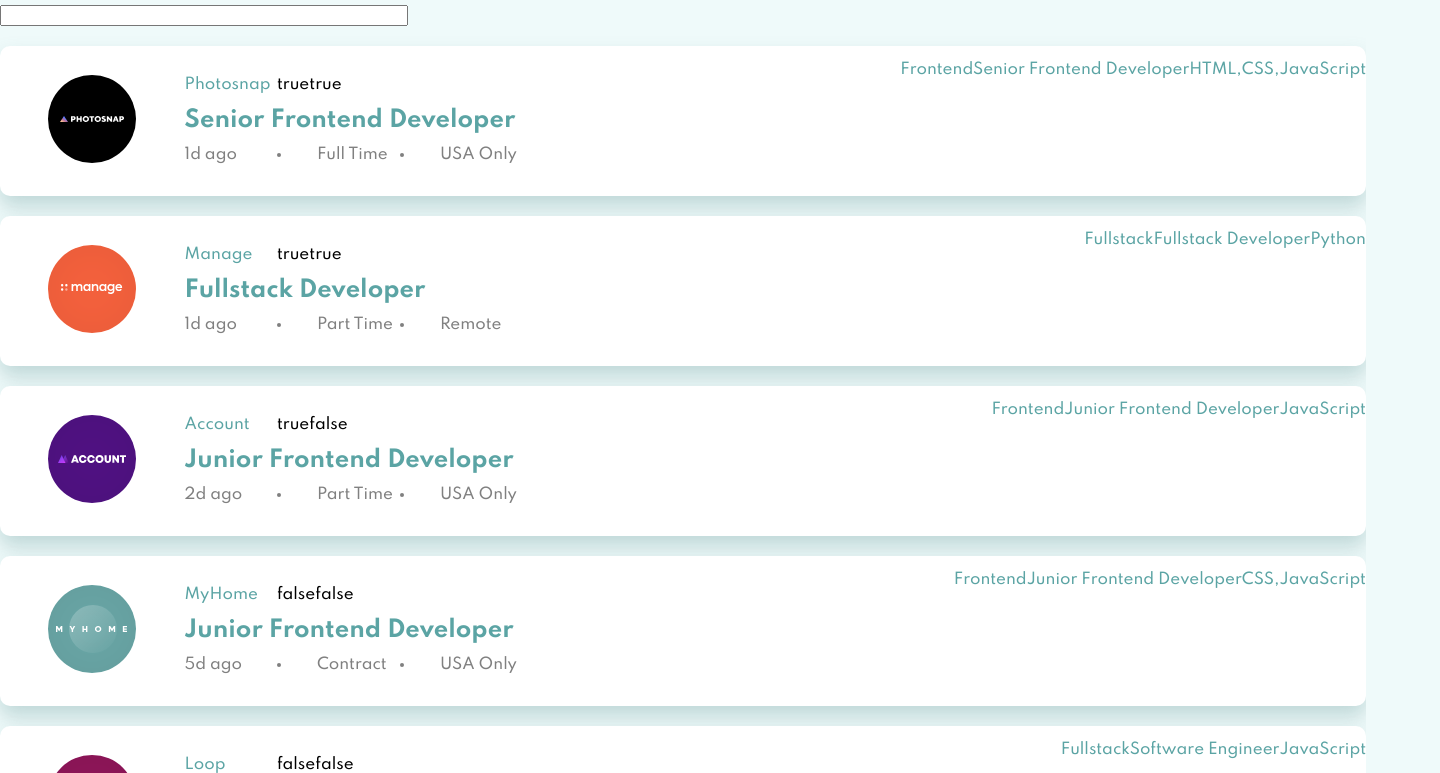
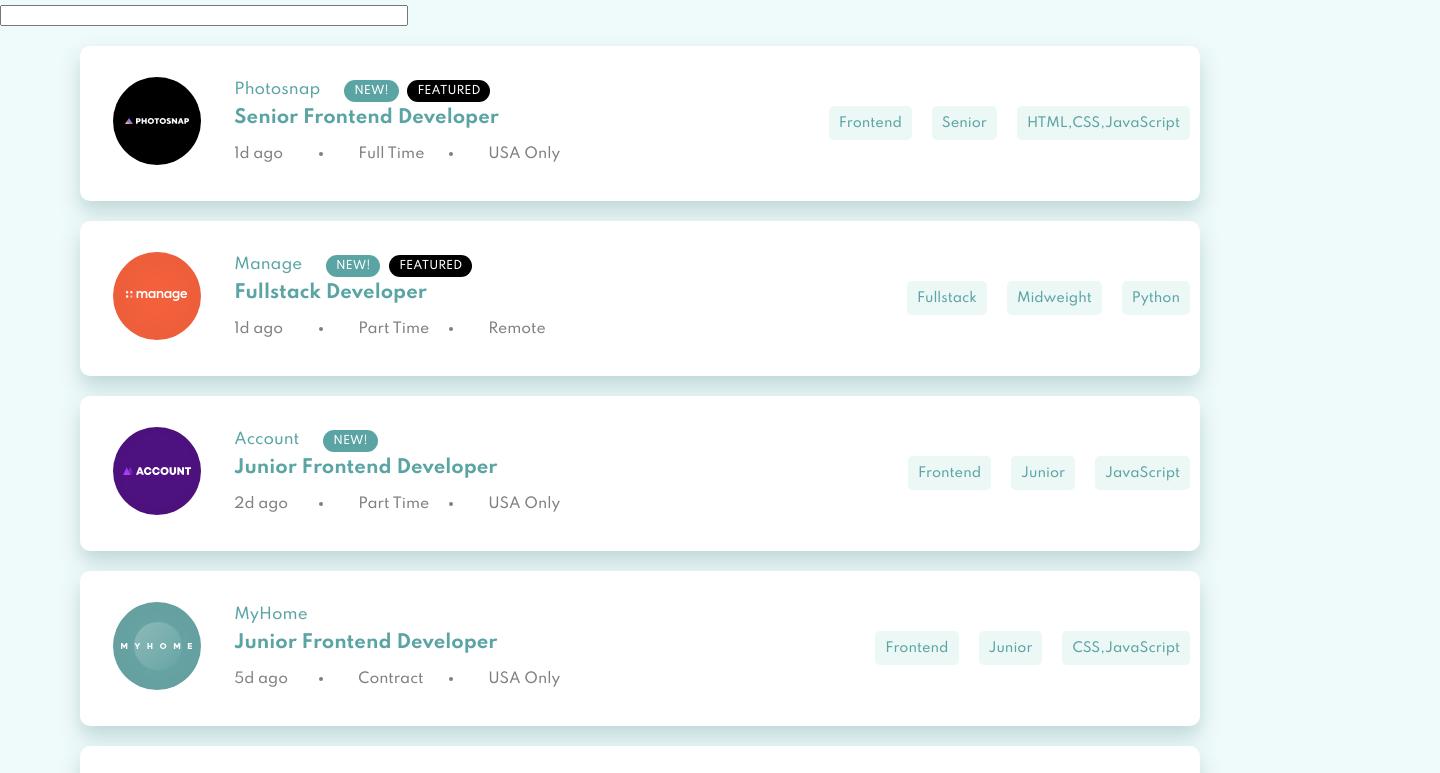
Before and after one commit to richardconvery/Job-listings-with-filtering, a plain HTML site: page index.html in a window 1280 px wide. Shown: the part 227-1000 px from the top of the page, 1440 px wide, since content can reach past the window. Drawn offline with nearby package versions, Linux system fonts and the light colour scheme.

Commit message:
Styling on tags and show on true

```diff
--- a/index.html
+++ b/index.html
@@ -13,12 +13,16 @@
     {{#each jobs}}
       <div id="jobs-container">
         <div class="job-card">
+          <div class="hover-to-highlight"></div>
           <div class="company-logo"><img src="resources/{{this.logo}}" alt="Photosnap"></div>
           <div class="job-details">
-            <div class="company-name cyan"><p>{{this.company}}</p></div>
-            <div class="job-highlights">
-              <p>{{this.new}}</p>
-              <p>{{this.featured}}</p>
+            <div class="company-name cyan"><p class="company">{{this.company}}</p>
+              {{#if this.new}}
+                <p class="new">NEW!</p>
+              {{/if}}
+              {{#if this.featured}}
+                <p class="featured">FEATURED</p>
+              {{/if}}
             </div>
             <div class="job-title cyan"><h2>{{this.position}}</h2></div>
             <div class="job-info grey">
@@ -28,10 +32,11 @@
             </div>
           </div>
           <div class="tags">
-            <div class="tag cyan"><p>{{this.role}}{{this.position}}{{this.languages}}</p></div>
+            <div class="tag cyan"><p class="role">{{this.role}}</p><p class="level">{{this.level}}</p><p class="languages">{{this.languages}}</p></div>
           </div>
         </div>
       </div>
+
       {{/each}}
   </script>
 
--- a/resources/css/style.css
+++ b/resources/css/style.css
@@ -22,6 +22,8 @@
 h2 {
     margin-top: auto;
     padding-top: 12px;
+    font-weight: bold;
+    font-size: 18px;
     }
 /* #endregion */
 /* #region Header*/
@@ -29,8 +31,13 @@
     background-color: var(--header-bg);
 }
 .hero-container {
-    text-align: center;
+    width: 1440px;
+    margin-left: auto;
+    margin-right: auto;
     height: 156px;
+    }
+svg {
+    width: 1400px;
     }
 /* #endregion */
 /* #region Filters*/
@@ -267,15 +274,26 @@
     width: 100%;
     display: flex;
 }
+.hover-to-highlight{
+    background-color: hsl(180, 29%, 50%);
+    height: 100%;
+    width: 10px;
+    height: 155px;
+    width: 5px;
+    position: absolute;
+    border-top-left-radius: 10px;
+    border-bottom-left-radius: 10px;
+    display: none;
+}
 .job-card {
     -webkit-box-shadow: 0px 11px 19px 0px rgba(102,153,153,0.29);
     box-shadow: 0px 11px 19px 0px rgba(102, 153, 153, 0.34);
-    width: 1366px;
-    height: 150px;
+    width: 1120px;
+    height: 155px;
     margin-left: auto;
     margin-right: auto;
     display: grid;
-    grid-template-columns: 2.5fr 5fr 11fr;
+    grid-template-columns: 3fr 5fr 11fr;
     margin-bottom: 20px;
     margin-top: 20px;
     background: white;
@@ -287,11 +305,12 @@
     margin-bottom: auto;
     }
 .company-name {
-    padding-top: 15px;
+    padding-top: 35px;
+    grid-column: 1 / span 3;
     }
 .job-details {
     display: grid;
-    grid-template: 50px 50px 50px / 1fr 2fr 1fr;
+    grid-template: 50px 50px 50px / 100px 200px 100px;
 }
 .job-highlights {
     display: flex;
@@ -304,11 +323,37 @@
 .job-info {
     grid-column: 1 / span 3;
     display: grid;
-    grid-template-columns: 0.6fr 0.8fr 1fr;
+    grid-template-columns: 85px 130px 100px;
+    font-size: 14px;
     }
+.company {
+        display: inline;
+}
+.new {
+    display: inline;
+    margin-left: 20px;
+    color: white;
+    background-color: hsl(180, 29%, 50%);
+    padding: 5px 10px;
+    border-radius: 30px;
+    font-size: 11px;
+    cursor: pointer;
+}
+.featured {
+    display: inline;
+    margin-left: 20px;
+    margin-left: 5px;
+    color: white;
+    background-color: black;
+    padding: 5px 10px;
+    border-radius: 30px;
+    font-size: 11px;
+    cursor: pointer;
+}
 .tags {
     display: flex;
     justify-content: end;
+    align-items: center;
     }
 li:nth-child(1) {
     list-style-type: none;
@@ -317,4 +362,46 @@
     position: relative;
     left: 20px;
     }
+.role {
+    display: inline;
+    color: hsl(180, 29%, 50%);
+    background-color: #ecf8f6;
+    padding: 10px;
+    border-radius: 5px;
+    margin: 10px;
+    cursor: pointer;
+}
+.role:hover {
+    color: white;
+    background-color: hsl(180, 29%, 50%);;
+}
+.level {
+    display: inline;
+    color: hsl(180, 29%, 50%);
+    background-color: #ecf8f6;
+    padding: 10px;
+    border-radius: 5px;
+    margin: 10px;
+    cursor: pointer;
+}
+.level:hover {
+    color: white;
+    background-color: hsl(180, 29%, 50%);;
+}
+.languages {
+    display: inline;
+    color: hsl(180, 29%, 50%);
+    background-color: #ecf8f6;
+    padding: 10px;
+    border-radius: 5px;
+    margin: 10px;
+    cursor: pointer;
+}
+.languages:hover {
+    color: white;
+    background-color: hsl(180, 29%, 50%);
+}
+.tag {
+    font-size: 13px;
+    }
 /* #endregion */
```
